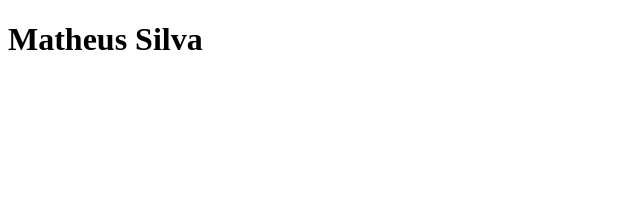
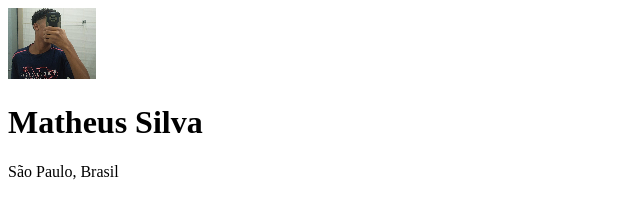
Before and after one commit to Matheuseas23/Meus-links, a plain HTML site: page Index.Html in a window 1280 px wide. Shown: the whole page, without its empty margins (0-640 px from the left). Drawn offline with Linux system fonts and the light colour scheme.

Commit message:
desenvolvimento do HTML

```diff
--- a/Index.Html
+++ b/Index.Html
@@ -7,7 +7,9 @@
 </head>
 <body>
     <div>
+        <img src="./Matheus88x88.jpg" alt="imagem do criador da pagina de links, Matheus Silva">
         <h1>Matheus Silva</h1>
+        <p>São Paulo, Brasil</p>
     </div>
 </body>
 </html>
```
